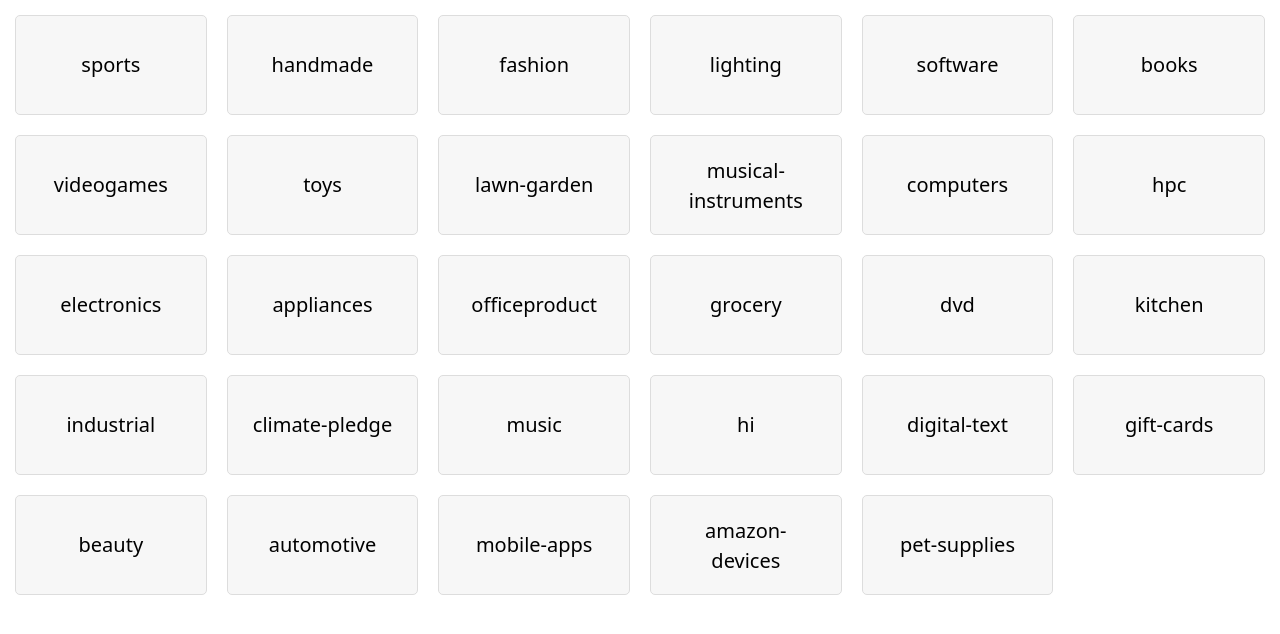
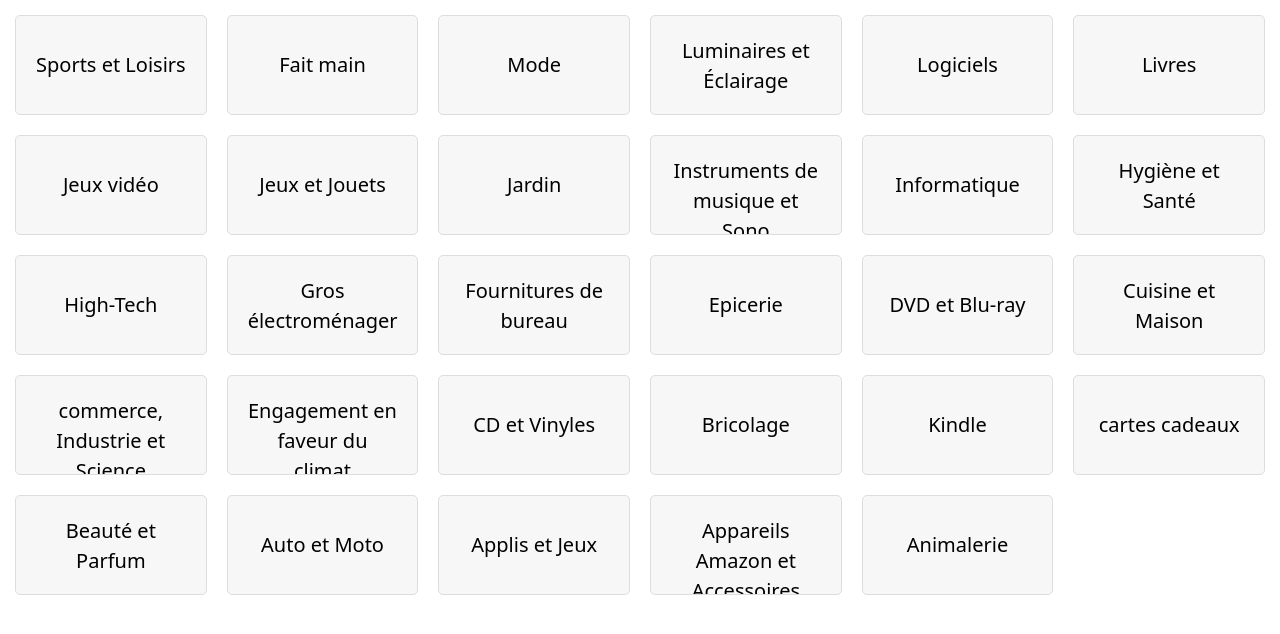
Before and after one commit to Waddenn/Amazon_Web_Scraper, a Next.js app: page / in a window 1280 px wide. Shown: the top 634 px of the page. Built offline with nearby package versions, Linux system fonts and the light colour scheme.

Commit message:
index updated

```diff
--- a/src/pages/index.js
+++ b/src/pages/index.js
@@ -3,35 +3,35 @@ import styles from "../styles/Home.module.css";
 
 export default function Home() {
   const categories = [
-    "sports",
-    "handmade",
-    "fashion",
-    "lighting",
-    "software",
-    "books",
-    "videogames",
-    "toys",
-    "lawn-garden",
-    "musical-instruments",
-    "computers",
-    "hpc",
-    "electronics",
-    "appliances",
-    "officeproduct",
-    "grocery",
-    "dvd",
-    "kitchen",
-    "industrial",
-    "climate-pledge",
-    "music",
-    "hi",
-    "digital-text",
-    "gift-cards",
-    "beauty",
-    "automotive",
-    "mobile-apps",
-    "amazon-devices",
-    "pet-supplies",
+    "Sports et Loisirs", //sports
+    "Fait main", //handmade
+    "Mode", //fashion
+    "Luminaires et Éclairage", //lighting
+    "Logiciels", //software
+    "Livres", //books
+    "Jeux vidéo", //videogames
+    "Jeux et Jouets", //toys
+    "Jardin", //lawn-garden
+    "Instruments de musique et Sono", //musical-instruments
+    "Informatique", //computers
+    "Hygiène et Santé", //hpc
+    "High-Tech", //electronics
+    "Gros électroménager", //appliances
+    "Fournitures de bureau", //officeproduct
+    "Epicerie", //grocery
+    "DVD et Blu-ray", //dvd
+    "Cuisine et Maison", //kitchen
+    "commerce, Industrie et Science", //industrial
+    "Engagement en faveur du climat", //climate-pledge
+    "CD et Vinyles", //music
+    "Bricolage", //hi
+    "Kindle", //digital-text
+    "cartes cadeaux", //gift-cards
+    "Beauté et Parfum", //beauty
+    "Auto et Moto", //automotive
+    "Applis et Jeux", //mobile-apps
+    "Appareils Amazon et Accessoires", //amazon-devices
+    "Animalerie", //pet-supplies
   ];
 
   const handleCategoryClick = (category) => {
```
